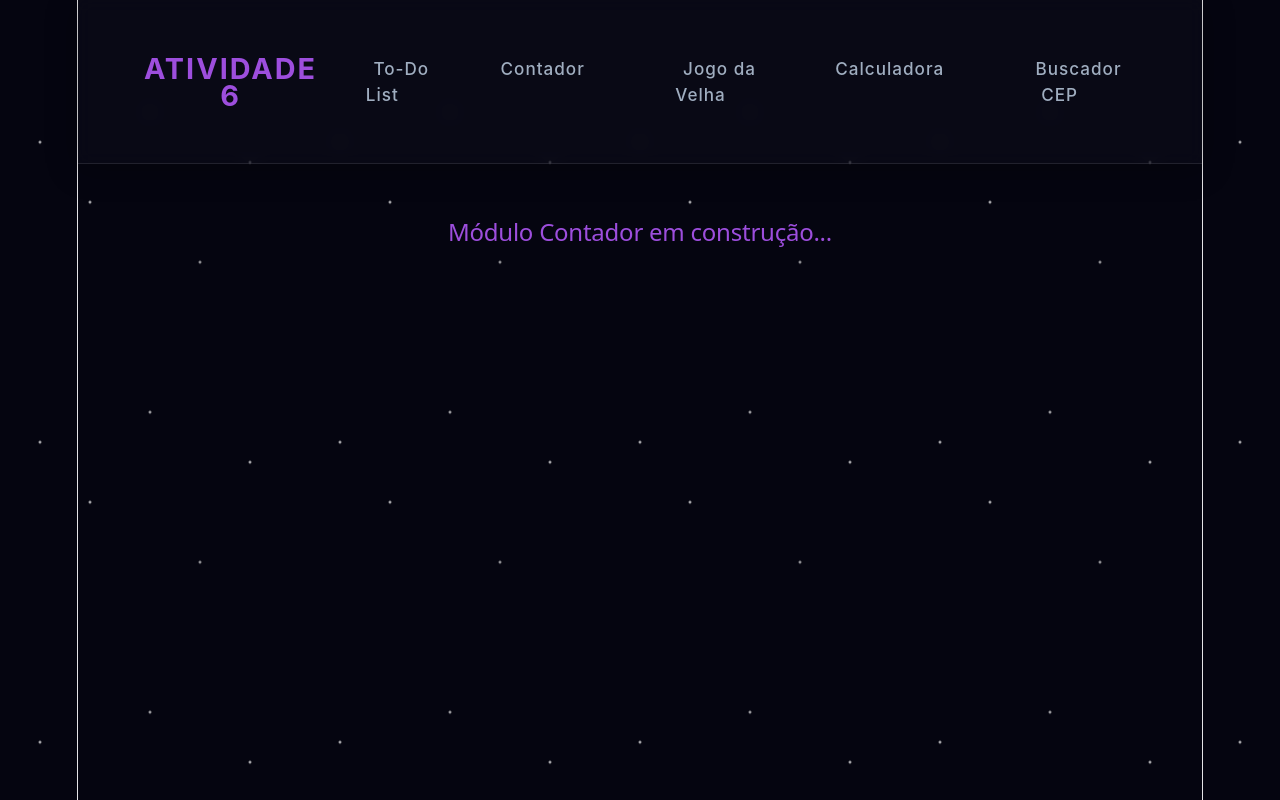
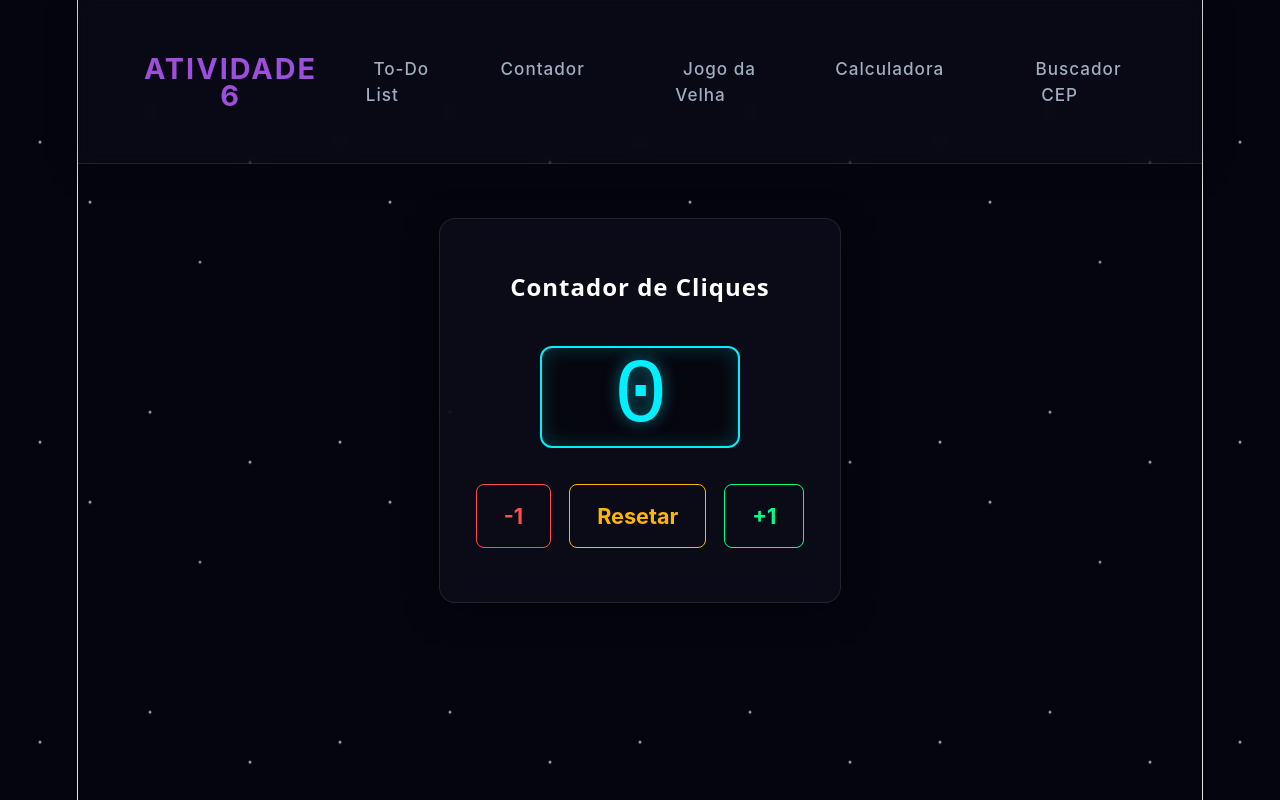
Before and after one commit to Saatake/dev-web-atividade-6, a React (Vite) app: page /contador in a window 1280 px wide. Built offline with nearby package versions, Linux system fonts and the light colour scheme.

Commit message:
feature: implementado o contador de cliques.

```diff
--- a/src/App.tsx
+++ b/src/App.tsx
@@ -1,6 +1,7 @@
 import { BrowserRouter as Router, Routes, Route } from 'react-router-dom';
 import Header from './components/Header';
 import TodoList from './pages/TodoList';
+import Contador from './pages/Contador'; // <-- Adicione o import do Contador
 import './App.css';
 
 function App() {
@@ -9,9 +10,9 @@ function App() {
       <Header />
       <main style={{ padding: '3rem', maxWidth: '1200px', margin: '0 auto', textAlign: 'center' }}>
         <Routes>
-          {/* Atualize esta linha abaixo */}
           <Route path="/" element={<TodoList />} />
-          <Route path="/contador" element={<h2 style={{color: '#9d4edd'}}>Módulo Contador em construção...</h2>} />
+          {/* Atualize a linha abaixo */}
+          <Route path="/contador" element={<Contador />} />
           <Route path="/jogo" element={<h2 style={{color: '#9d4edd'}}>Módulo Jogo da Velha em construção...</h2>} />
           <Route path="/calculadora" element={<h2 style={{color: '#9d4edd'}}>Módulo Calculadora em construção...</h2>} />
           <Route path="/cep" element={<h2 style={{color: '#9d4edd'}}>Módulo Buscador CEP em construção...</h2>} />
--- /dev/null
+++ b/src/pages/Contador.css
@@ -0,0 +1,86 @@
+.counter-container {
+  background: rgba(15, 15, 30, 0.6);
+  backdrop-filter: blur(12px);
+  -webkit-backdrop-filter: blur(12px);
+  border: 1px solid rgba(255, 255, 255, 0.1);
+  border-radius: 16px;
+  padding: 3rem 2rem;
+  max-width: 500px;
+  margin: 0 auto;
+  box-shadow: 0 8px 32px rgba(0, 0, 0, 0.5);
+  display: flex;
+  flex-direction: column;
+  align-items: center;
+  gap: 2rem;
+}
+
+.counter-container h2 {
+  color: #fff;
+  font-weight: 600;
+  letter-spacing: 1px;
+}
+
+.display-panel {
+  background: rgba(0, 0, 0, 0.4);
+  border: 2px solid #00f0ff;
+  border-radius: 12px;
+  padding: 2rem 4rem;
+  box-shadow: 0 0 20px rgba(0, 240, 255, 0.2) inset;
+}
+
+.display-panel h1 {
+  font-size: 5rem;
+  color: #00f0ff;
+  text-shadow: 0 0 15px rgba(0, 240, 255, 0.5);
+  font-family: 'Courier New', Courier, monospace;
+  margin: 0;
+}
+
+.controls {
+  display: flex;
+  gap: 1rem;
+}
+
+.btn-control {
+  padding: 1rem 1.5rem;
+  font-size: 1.2rem;
+  font-weight: bold;
+  border: none;
+  border-radius: 8px;
+  cursor: pointer;
+  transition: all 0.3s;
+  color: #fff;
+}
+
+.btn-minus {
+  background: transparent;
+  border: 1px solid #ff4d4d;
+  color: #ff4d4d;
+}
+
+.btn-minus:hover {
+  background: rgba(255, 77, 77, 0.15);
+  box-shadow: 0 0 15px rgba(255, 77, 77, 0.4);
+}
+
+.btn-reset {
+  background: transparent;
+  border: 1px solid #ffb703;
+  color: #ffb703;
+}
+
+.btn-reset:hover {
+  background: rgba(255, 183, 3, 0.15);
+  box-shadow: 0 0 15px rgba(255, 183, 3, 0.4);
+}
+
+.btn-plus {
+  background: transparent;
+  border: 1px solid #00ff88;
+  color: #00ff88;
+}
+
+.btn-plus:hover {
+  background: rgba(0, 255, 136, 0.15);
+  box-shadow: 0 0 15px rgba(0, 255, 136, 0.4);
+}
--- /dev/null
+++ b/src/pages/Contador.tsx
@@ -0,0 +1,30 @@
+import { useState } from 'react';
+import './Contador.css';
+
+function Contador() {
+  const [count, setCount] = useState(0);
+
+  return (
+    <div className="counter-container">
+      <h2>Contador de Cliques</h2>
+
+      <div className="display-panel">
+        <h1>{count}</h1>
+      </div>
+
+      <div className="controls">
+        <button className="btn-control btn-minus" onClick={() => setCount(count - 1)}>
+          -1
+        </button>
+        <button className="btn-control btn-reset" onClick={() => setCount(0)}>
+          Resetar
+        </button>
+        <button className="btn-control btn-plus" onClick={() => setCount(count + 1)}>
+          +1
+        </button>
+      </div>
+    </div>
+  );
+}
+
+export default Contador;
--- a/src/pages/TodoList.tsx
+++ b/src/pages/TodoList.tsx
@@ -29,12 +29,12 @@ function TodoList() {
 
   return (
     <div className="todo-container">
-      <h2>Módulo de Tarefas</h2>
+      <h2>To-Do List</h2>
 
       <div className="input-group">
         <input
           type="text"
-          placeholder="Adicionar nova diretriz espacial..."
+          placeholder="Adicionar tarefas"
           value={inputValue}
           onChange={(e) => setInputValue(e.target.value)}
           onKeyDown={(e) => e.key === 'Enter' && addTask()}
@@ -44,7 +44,7 @@ function TodoList() {
 
       <ul className="task-list">
         {tasks.length === 0 ? (
-          <p style={{ color: '#a0aec0', fontSize: '0.9rem' }}>Nenhuma diretriz registrada no terminal.</p>
+          <p style={{ color: '#a0aec0', fontSize: '0.9rem' }}>Nenhuma tarefa registrada.</p>
         ) : (
           tasks.map(task => (
             <li key={task.id} className="task-item">
```
